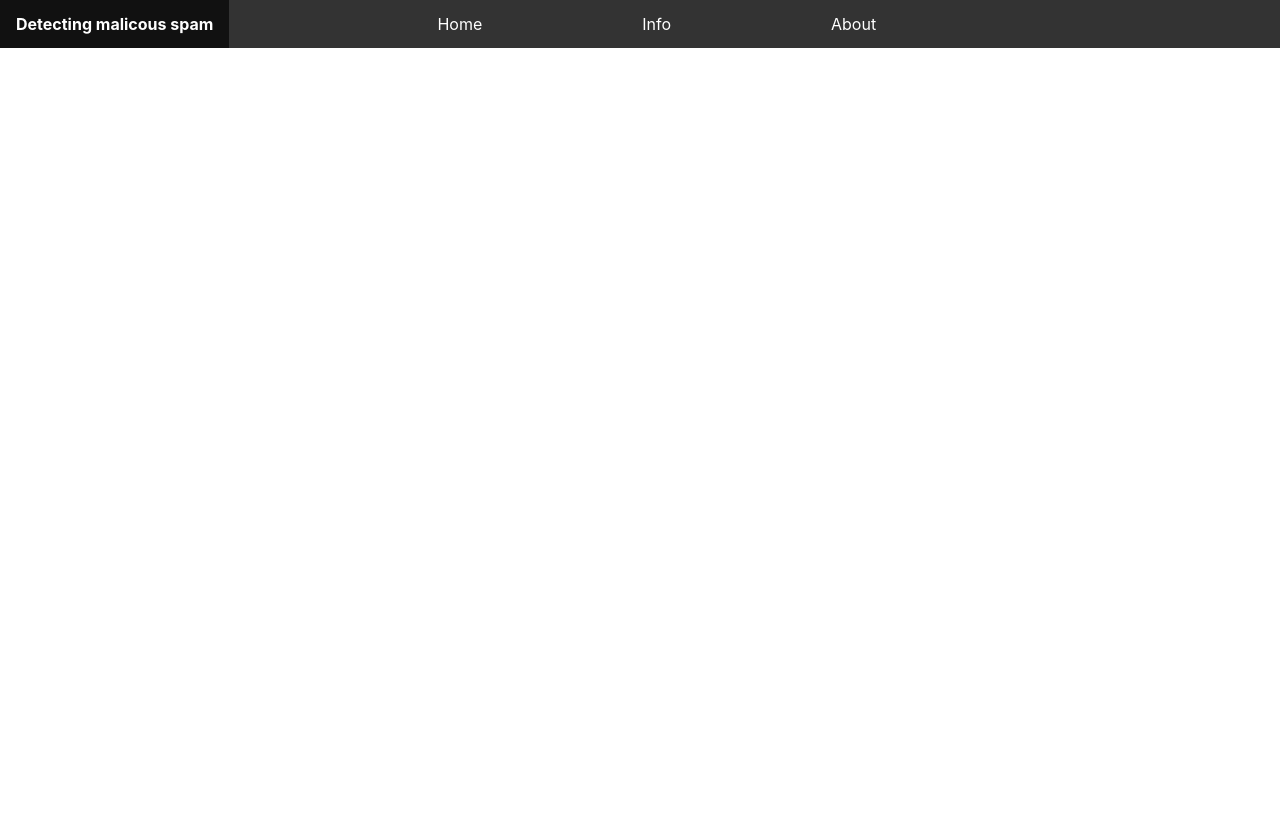
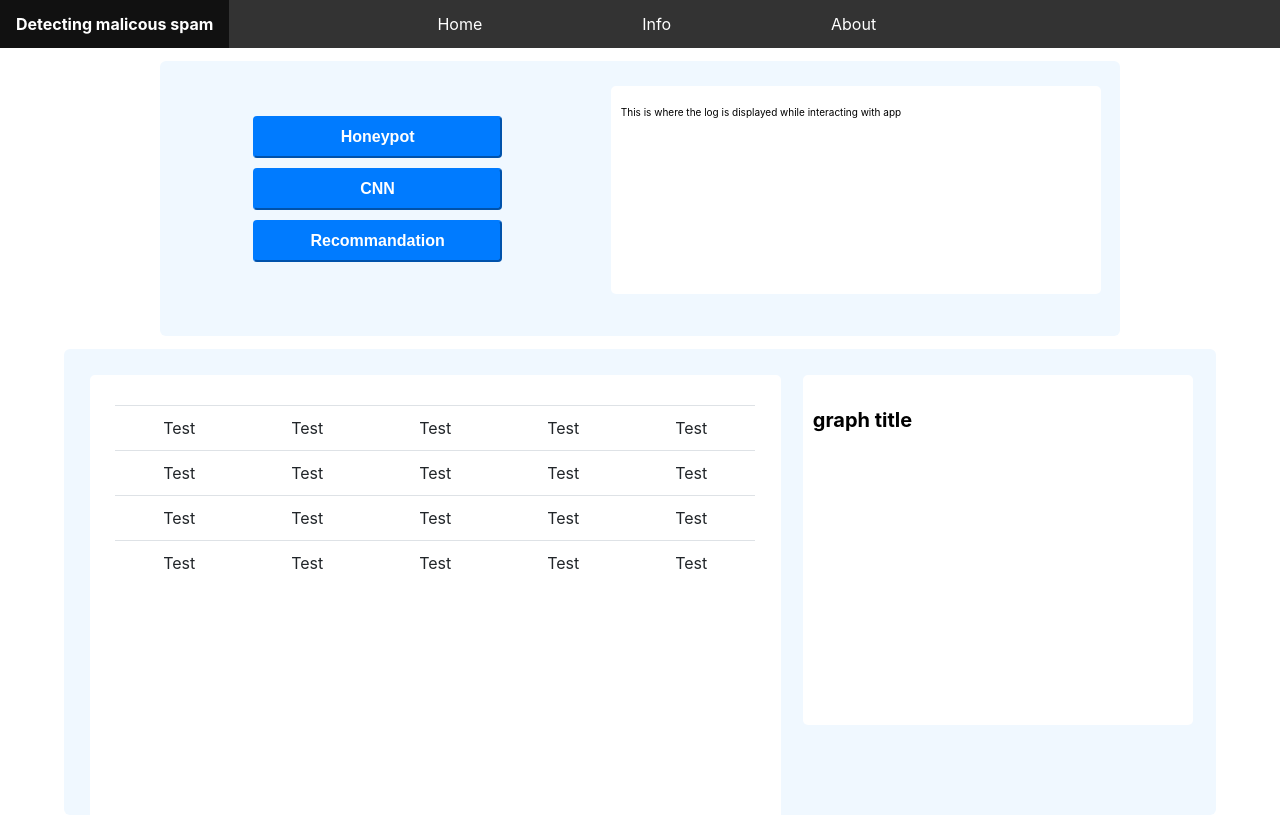
Before and after one commit to YassineJOUT/tweet-v1, a React (Create React App) app: page / in a window 1280 px wide. Before the commit the page ends 800 px from the top, so only its background shows below. Built offline with nearby package versions, Linux system fonts and the light colour scheme.

Commit message:
Result component

```diff
--- a/src/App.js
+++ b/src/App.js
@@ -1,11 +1,14 @@
 import React from 'react';
 import './App.css';
 import Nav from './components/Nav'
-
+import InteractionContainer from './components/InteractionContainer'
+import ResultContainer from './components/ResultContainer'
 function App() {
   return (
     <div className="App">
       <Nav name="Detecting malicous spam" />
+      <InteractionContainer />
+      <ResultContainer />
     </div>
   );
 }
--- /dev/null
+++ b/src/components/BarGraph.js
@@ -0,0 +1,12 @@
+import React from 'react'
+import '../css/Graph.css'
+
+const BarGraph = () => {
+    return (
+        <div className="graph">
+            <h1> graph title</h1>
+        </div>
+    );
+}
+
+export default BarGraph;
--- /dev/null
+++ b/src/components/ResultContainer.js
@@ -0,0 +1,16 @@
+import React from 'react'
+import '../css/Container.css'
+import TableResult from './TableResult'
+import BarGraph from './BarGraph'
+
+const ResultContainer = () => {
+    return (
+        <div className="container result">
+            <TableResult />
+            <BarGraph />
+        </div>
+    );
+};
+
+
+export default ResultContainer;
--- /dev/null
+++ b/src/components/Select.js
@@ -0,0 +1,15 @@
+import React from 'react'
+
+const Select = (props) => {
+    return (
+        <select onChange={props.onChange} >
+            {props.options.map(option => (
+
+                    <option key={option.value} value={option.value}>{option.value}</option>
+            )
+            )}
+        </select>
+    );
+}
+
+export default Select;
--- /dev/null
+++ b/src/components/TableResult.js
@@ -0,0 +1,46 @@
+import React from 'react'
+import '../css/Table.css'
+
+const TableResult = () => {
+    return (
+        <div className="table-container">
+            <table className="table">
+                <thead>
+                    <tr>
+                        <td>Test </td>
+                        <td>Test </td>
+                        <td>Test </td>
+                        <td>Test </td>
+                        <td>Test </td>
+                    </tr>
+                </thead>
+                <tbody>
+                    <tr>
+                        <td>Test </td>
+                        <td>Test </td>
+                        <td>Test </td>
+                        <td>Test </td>
+                        <td>Test </td>
+                    </tr>
+                    <tr>
+                        <td>Test </td>
+                        <td>Test </td>
+                        <td>Test </td>
+                        <td>Test </td>
+                        <td>Test </td>
+                    </tr>
+                    <tr>
+                        <td>Test </td>
+                        <td>Test </td>
+                        <td>Test </td>
+                        <td>Test </td>
+                        <td>Test </td>
+                    </tr>
+                </tbody>
+            </table >
+        </div>
+    );
+}
+
+
+export default TableResult;
--- /dev/null
+++ b/src/css/Graph.css
@@ -0,0 +1,15 @@
+.graph {
+    border-radius: 5px;
+    padding-block-start: 20px;
+    padding-left: 10px;
+    width : 33%;
+    height: 75%;
+    font-size: 10px;
+    margin-right: 2%;
+    float: right;
+    overflow-y: scroll;
+    position: relative;
+    background-color: white;
+    border-radius: 5px;
+    text-align: left;
+}
--- /dev/null
+++ b/src/css/Table.css
@@ -0,0 +1,48 @@
+.table{
+    width: 100%;
+    margin-bottom: 1rem;
+    color: #212529;
+}
+table {
+
+    border-collapse: collapse;
+}
+thead{
+
+    display: table-header-group;
+    vertical-align: middle;
+    border-color: inherit;
+}
+tr {
+    display: table-row;
+    vertical-align: inherit;
+    border-color: inherit;
+}
+th{
+    text-align: inherit;
+}
+.table td, .table th {
+    padding: .75rem;
+    vertical-align: top;
+    border-top: 1px solid #dee2e6;
+}
+tbody {
+    display: table-row-group;
+    vertical-align: middle;
+    border-color: inherit;
+}
+td {
+    display: table-cell;
+    vertical-align: inherit;
+}
+.table-container{
+    background-color: white;
+    border-radius: 5px;
+    width: 50%;
+    margin-left:2%;
+    height: 50%;
+    padding: 2%;
+    padding-block-start: 30px;
+    align-content: flex-start;
+    position: absolute;
+}
```
